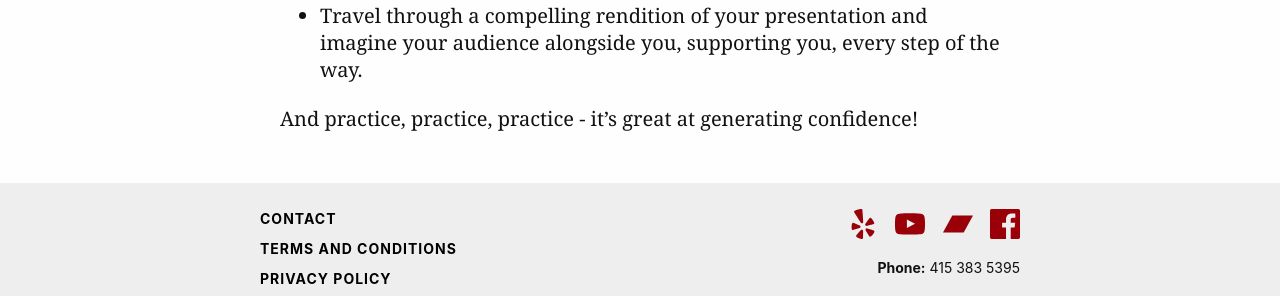
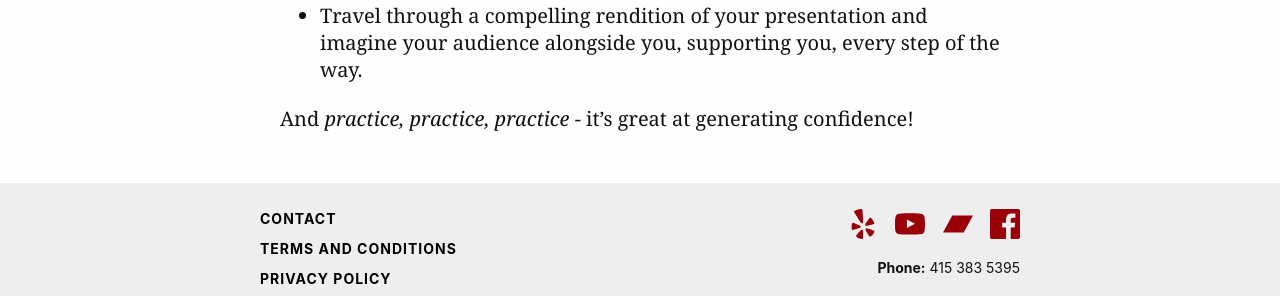
Before and after one commit to cchaiken/ccms, a Jekyll site: the page built from performance-coaching.md, in a window 1280 px wide and 900 px high, scrolled down 3510 px. Shown: the part 538-834 px from the top of the window. Built offline with Jekyll 4.4.1, drawn with Linux system fonts in a browser that asks for light colours; some web fonts are replaced.

```diff
--- a/performance-coaching.md
+++ b/performance-coaching.md
@@ -72,4 +72,4 @@ Visualize your performance like an Olympic athlete would a race:
 - Feel a positive and personal connection between you and the audience
 - Travel through a compelling rendition of your presentation and imagine your audience alongside you, supporting you, every step of the way.
 
-And practice, practice, practice - it’s great at generating confidence!
+And *practice, practice, practice* - it’s great at generating confidence!
```
